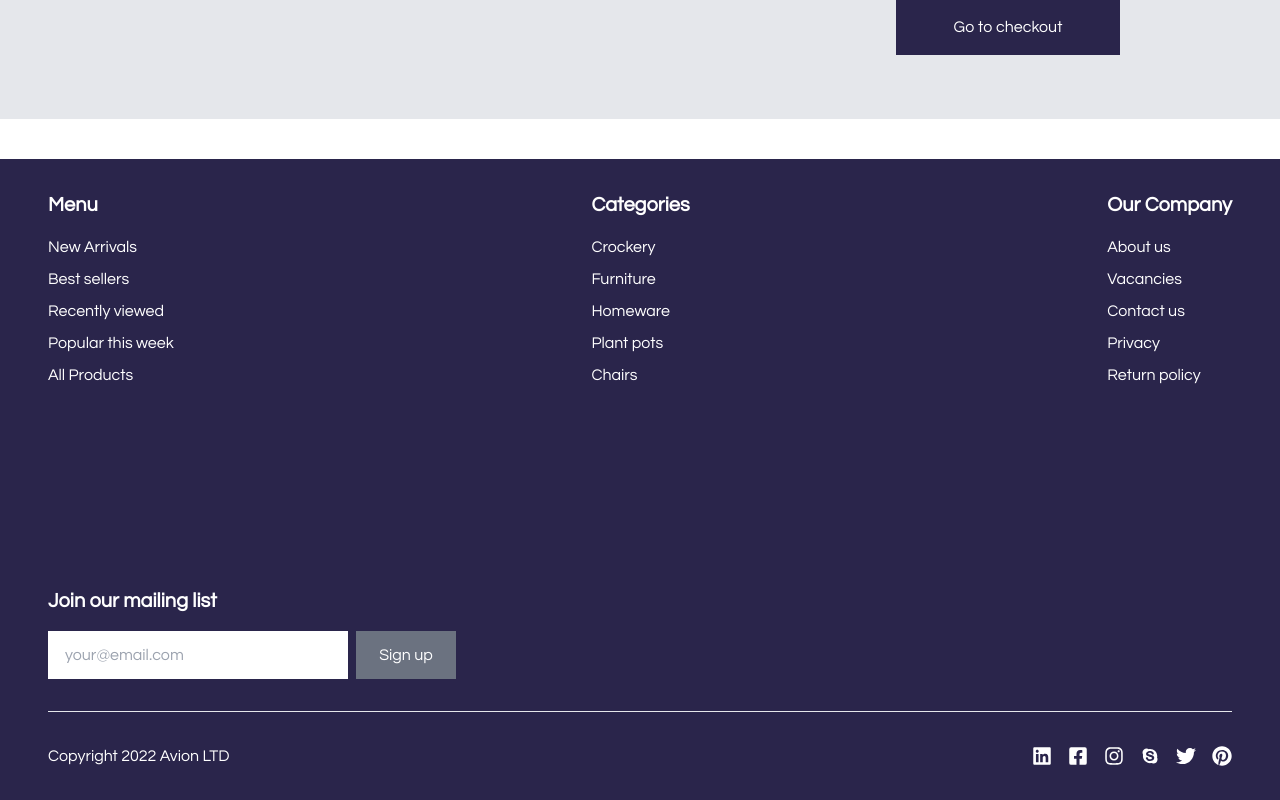
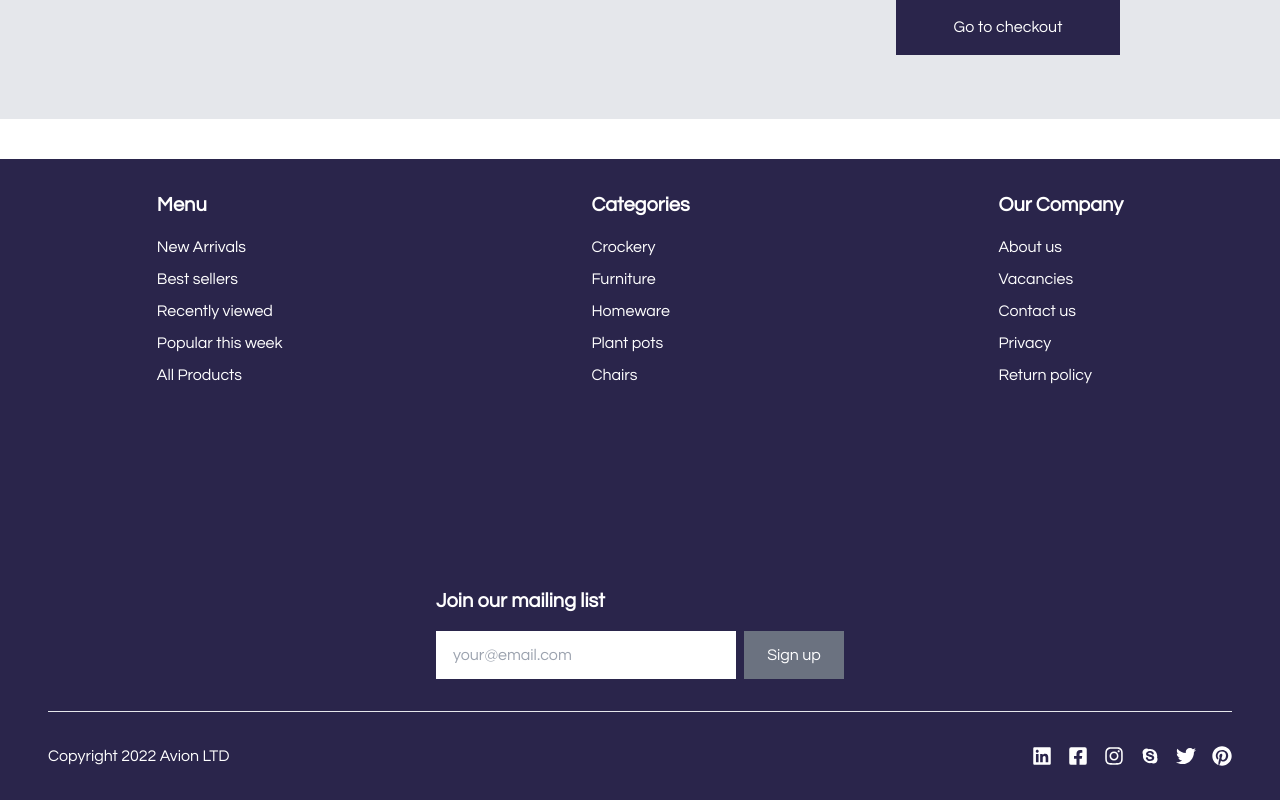
Before and after one commit to ayeshajaz/e-commerce-hackathon, a Next.js app: page /Cart in a window 1280 px wide. Shown: the part 753-1553 px from the top of the page. Built offline with nearby package versions, Linux system fonts and the light colour scheme.

Commit message:
Update Footer.tsx

```diff
--- a/src/components/Footer.tsx
+++ b/src/components/Footer.tsx
@@ -7,7 +7,7 @@ const Footer = () => {
   return (
     <>
       <div className='px-6 md:px-12 py-8 bg-[#2A254B] mt-10'>
-        <div className="flex flex-wrap justify-between gap-12 md:gap-[100px] lg:gap-[200px]">
+        <div className="flex flex-wrap justify-evenly gap-12 md:gap-[100px] lg:gap-[200px]">
           {/* Menu Section */}
           <div className="text-white w-full sm:w-auto space-y-4">
             <h1 className="text-lg md:text-xl font-bold">Menu</h1>
```
